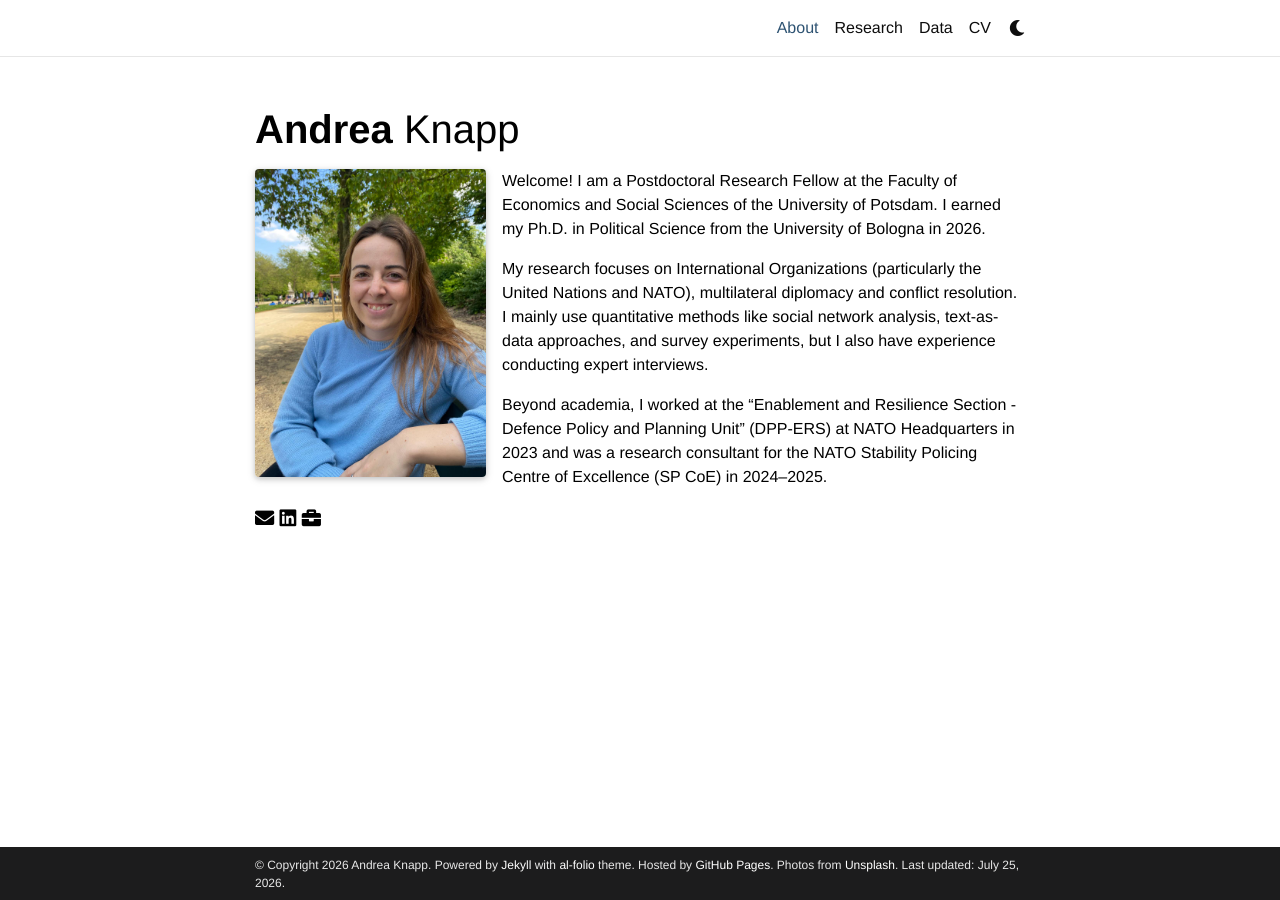
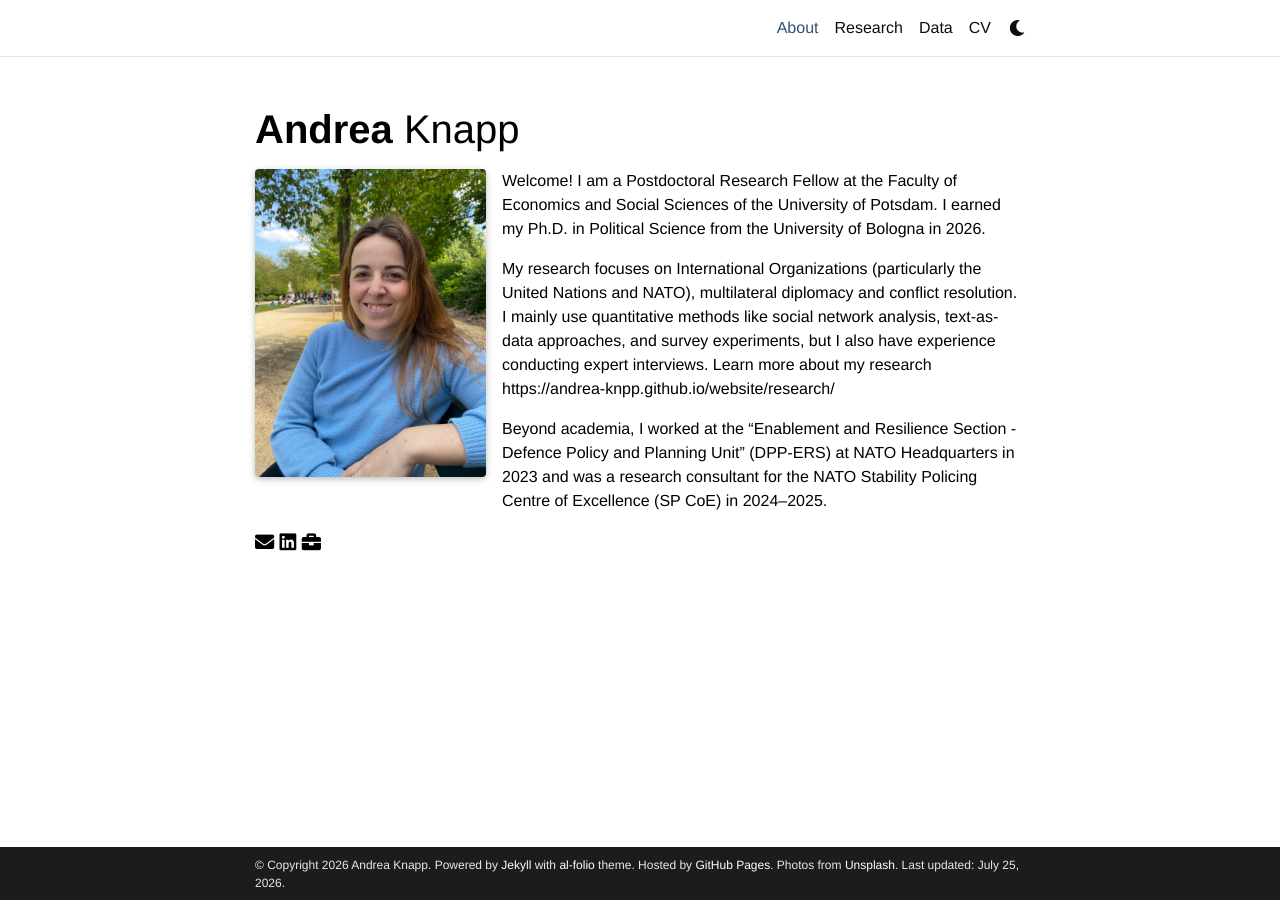
Before and after one commit to andrea-knpp/website, a Jekyll site: the page built from _pages/about.md, in a window 1280 px wide. Built offline with Jekyll 4.4.1, drawn with Linux system fonts in a browser that asks for light colours; full-size pictures stand in for the smaller copies a plugin makes; comment, search, counter and statistics services are not loaded; a style sheet for code colours, icons or effects is not loaded.

Commit message:
Update about.md

```diff
--- a/_pages/about.md
+++ b/_pages/about.md
@@ -15,6 +15,6 @@
 
 Welcome! I am a Postdoctoral Research Fellow at the Faculty of Economics and Social Sciences of the University of Potsdam. I earned my Ph.D. in Political Science from the University of Bologna in 2026.
 
-My research focuses on International Organizations (particularly the United Nations and NATO), multilateral diplomacy and conflict resolution. I mainly use quantitative methods like social network analysis, text-as-data approaches, and survey experiments, but I also have experience conducting expert interviews.
+My research focuses on International Organizations (particularly the United Nations and NATO), multilateral diplomacy and conflict resolution. I mainly use quantitative methods like social network analysis, text-as-data approaches, and survey experiments, but I also have experience conducting expert interviews. Learn more about my research https://andrea-knpp.github.io/website/research/
 
 Beyond academia, I worked at the "Enablement and Resilience Section - Defence Policy and Planning Unit" (DPP-ERS) at NATO Headquarters in 2023 and was a research consultant for the NATO Stability Policing Centre of Excellence (SP CoE) in 2024–2025.
```
